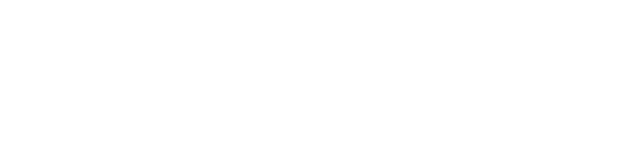
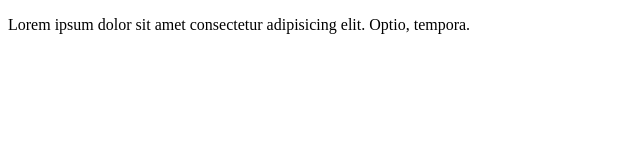
Before and after one commit to Emi1103/testRepositorio, a plain HTML site: page index.html in a window 1280 px wide. Shown: the whole page, without its empty margins (0-640 px from the left). Drawn offline with Linux system fonts and the light colour scheme.

Commit message:
agregado div contenedor

```diff
--- a/index.html
+++ b/index.html
@@ -7,6 +7,11 @@
     <title>Git vscode</title>
 </head>
 <body>
-
+     <!-- div contenedor 1-->
+    <div class="container">
+        <div class="row">
+            <p>Lorem ipsum dolor sit amet consectetur adipisicing elit. Optio, tempora.</p>
+        </div>
+    </div>
 </body>
 </html>
```
